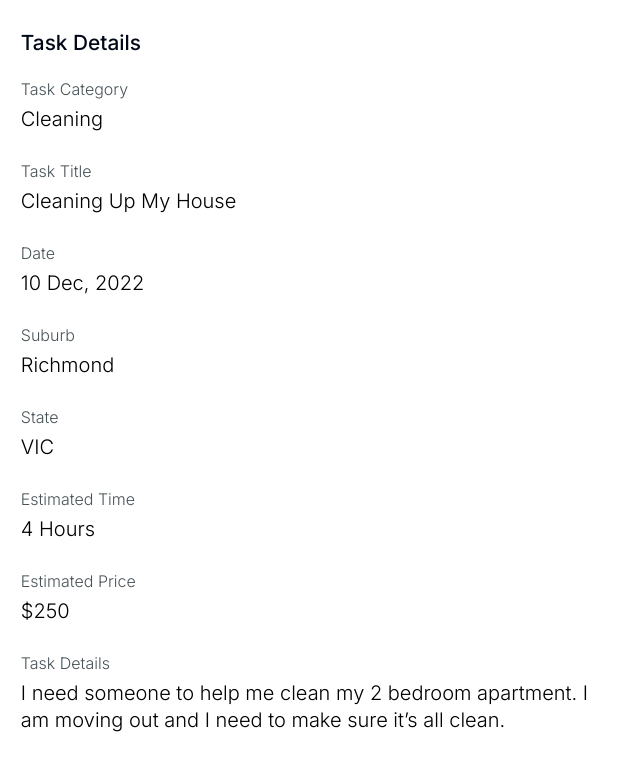
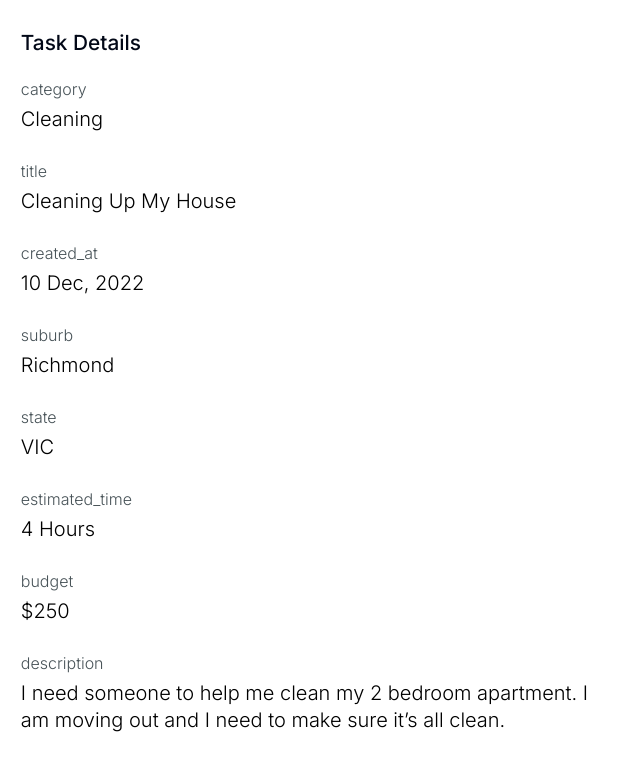
Before and after one commit to codersforcauses/penni, a Next.js app in the folder client/: page / in a window 1280 px wide. Shown: the top 770 px of the page, without its empty margins (0-640 px from the left). Built offline with nearby package versions, Linux system fonts and the light colour scheme; no server answers.

Commit message:
Replace subheading names with db ERD column names
- Replace subheading keys with column names from the database mentioned
  in issue #38.
- Update example on index.tsx with new prop changes.

```diff
--- a/client/src/components/TaskDetails.tsx
+++ b/client/src/components/TaskDetails.tsx
@@ -3,31 +3,17 @@ import React from "react";
 // Change this to modify the default placeholder
 const default_emptyContentPlaceholder: string = "N/A";
 
-// The following section names need to be modified to final database column names to allow straight import into this component without further data processing
-const SectionNames = [
-  "Task Category",
-  "Task Title",
-  "Date",
-  "Suburb",
-  "State",
-  "Estimated Time",
-  "Estimated Price",
-  "Task Details",
-];
-
-// Mapping between database column names and display subheading titles - if database column name and display subheading differs (remove above sectionnames)
-// const sectionNamesMap: { [key: string]: string } = {
-//   task_category: "Task Category",
-//   task_title: "Task Title",
-//   date: "Date",
-//   suburb: "Suburb",
-//   state: "State",
-//   estimated_time: "Estimated Time",
-//   estimated_price: "Estimated Price",
-//   task_details: "Task Details",
-// };
-//
-// then use this map function in TaskDetailsSection: `{Object.keys(sectionNamesMap).map((dbName, index) => (`
+// Mapping between database column names and display subheading titles to reduce further data processesing
+const sectionNamesMap: { [key: string]: string } = {
+  category: "Task Category",
+  title: "Task Title",
+  created_at: "Date",
+  suburb: "Suburb",
+  state: "State",
+  estimated_time: "Estimated Time", // Missing ERD column name (fix later when db added)
+  budget: "Estimated Price",
+  description: "Task Details",
+};
 
 // Type of the section data to be passed
 type SectionData = {
@@ -46,19 +32,21 @@ const TaskDetailsSection = ({
 }: TaskDetailsProps) => {
   return (
     <>
-      {SectionNames.map((name, index) => (
+      {Object.keys(sectionNamesMap).map((dbName, index) => (
         <div
           key={index}
           className="py-[0.65rem] text-[1rem] font-[350] leading-[1.125rem] text-[#485358]"
         >
-          {name}
+          {dbName}
           <p className="py-[0.5rem] text-[1.25rem] font-[350] leading-[1.7rem] text-[#000000]">
             {
-              data[name] === null ||
-              data[name] === undefined ||
-              data[name] === ""
+              data[dbName] === null ||
+              data[dbName] === undefined ||
+              data[dbName] === ""
                 ? emptyContentPlaceholder
-                : data[name] /* Handle null, undefined and empty section data */
+                : data[
+                    dbName
+                  ] /* Handle null, undefined and empty section data */
             }
           </p>
         </div>
--- a/client/src/pages/index.tsx
+++ b/client/src/pages/index.tsx
@@ -14,14 +14,14 @@ const fontSans = FontSans({
 });
 
 const sampleTaskData = {
-  "Task Category": "Cleaning",
-  "Task Title": "Cleaning Up My House",
-  Date: "10 Dec, 2022",
-  Suburb: "Richmond",
-  State: "VIC",
-  "Estimated Time": "4 Hours",
-  "Estimated Price": "$250",
-  "Task Details":
+  category: "Cleaning",
+  title: "Cleaning Up My House",
+  created_at: "10 Dec, 2022",
+  suburb: "Richmond",
+  state: "VIC",
+  estimated_time: "4 Hours",
+  budget: "$250",
+  description:
     "I need someone to help me clean my 2 bedroom apartment. I am moving out and I need to make sure it’s all clean.",
 };
 
```
